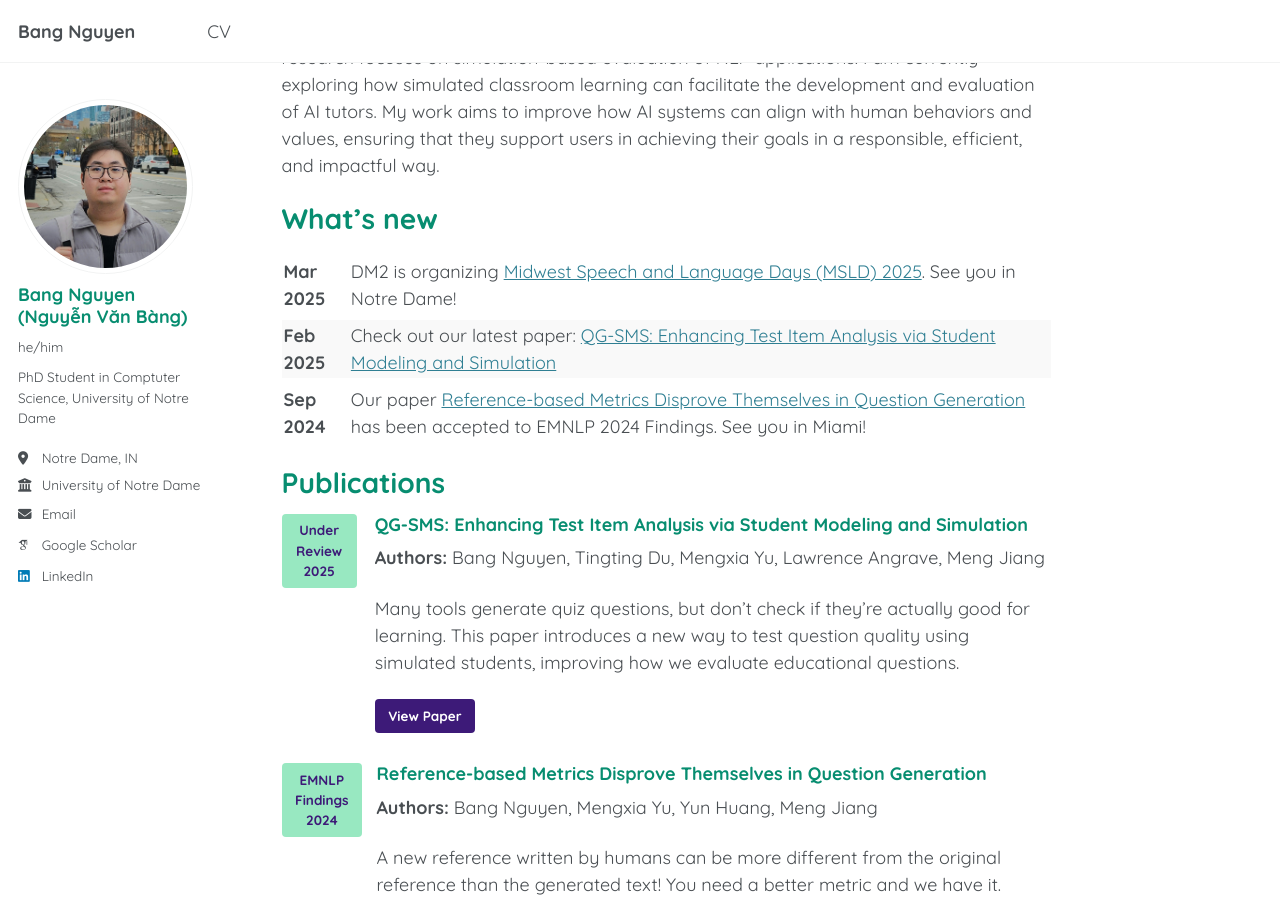
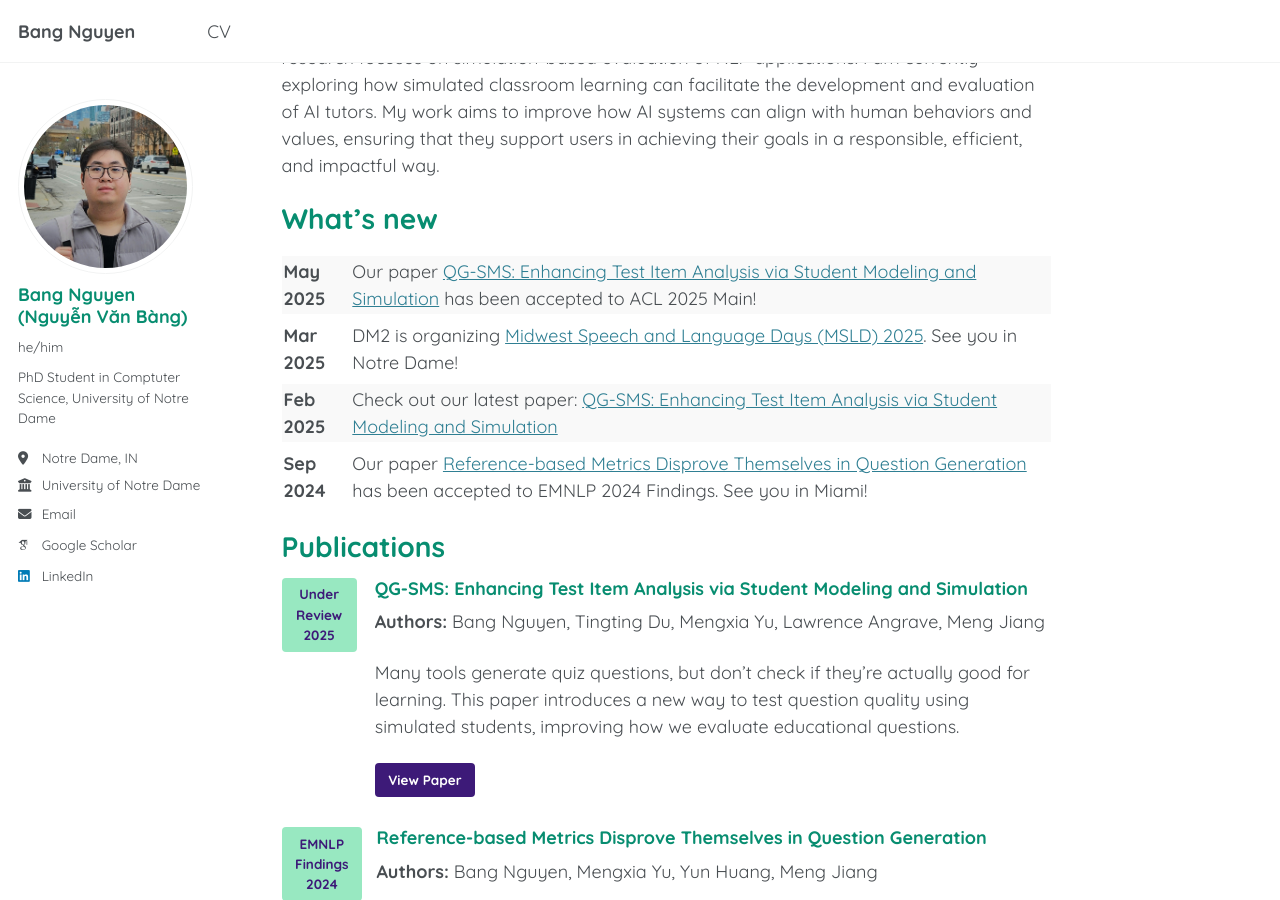
Before and after one commit to bnguyen5/bnguyen5.github.io, a Jekyll site: the page built from _pages/about.md, in a window 1280 px wide and 900 px high, scrolled down 312 px. Built offline with Jekyll 4.4.1, drawn with Linux system fonts in a browser that asks for light colours; some web fonts are replaced.

Commit message:
Update about.md

```diff
--- a/_pages/about.md
+++ b/_pages/about.md
@@ -18,6 +18,11 @@ With a strong interest in Natural Language Processing (NLP) and Machine Learning
 # What's new
 
 <table style="width:100%; border-collapse: separate; border-spacing: 0 6px; border: none; font: inherit;">
+  <tr style="background-color: #f9f9f9;">
+    <td style="padding: 2px; border: none;"><strong>May 2025</strong></td>
+    <td style="padding: 2px; border: none;">Our paper <a href="https://arxiv.org/abs/2503.05888" target="_blank">QG-SMS: Enhancing Test Item Analysis via Student Modeling and Simulation</a> has been accepted to ACL 2025 Main!
+    </td>
+  </tr>
   <tr style="background-color: #ffffff;">
     <td style="padding: 2px; border: none;"><strong>Mar 2025</strong></td>
     <td style="padding: 2px; border: none;">DM2 is organizing <a href="https://nlp.nd.edu/msld25/" target="_blank">Midwest Speech and Language Days (MSLD) 2025</a>. See you in Notre Dame!
```
